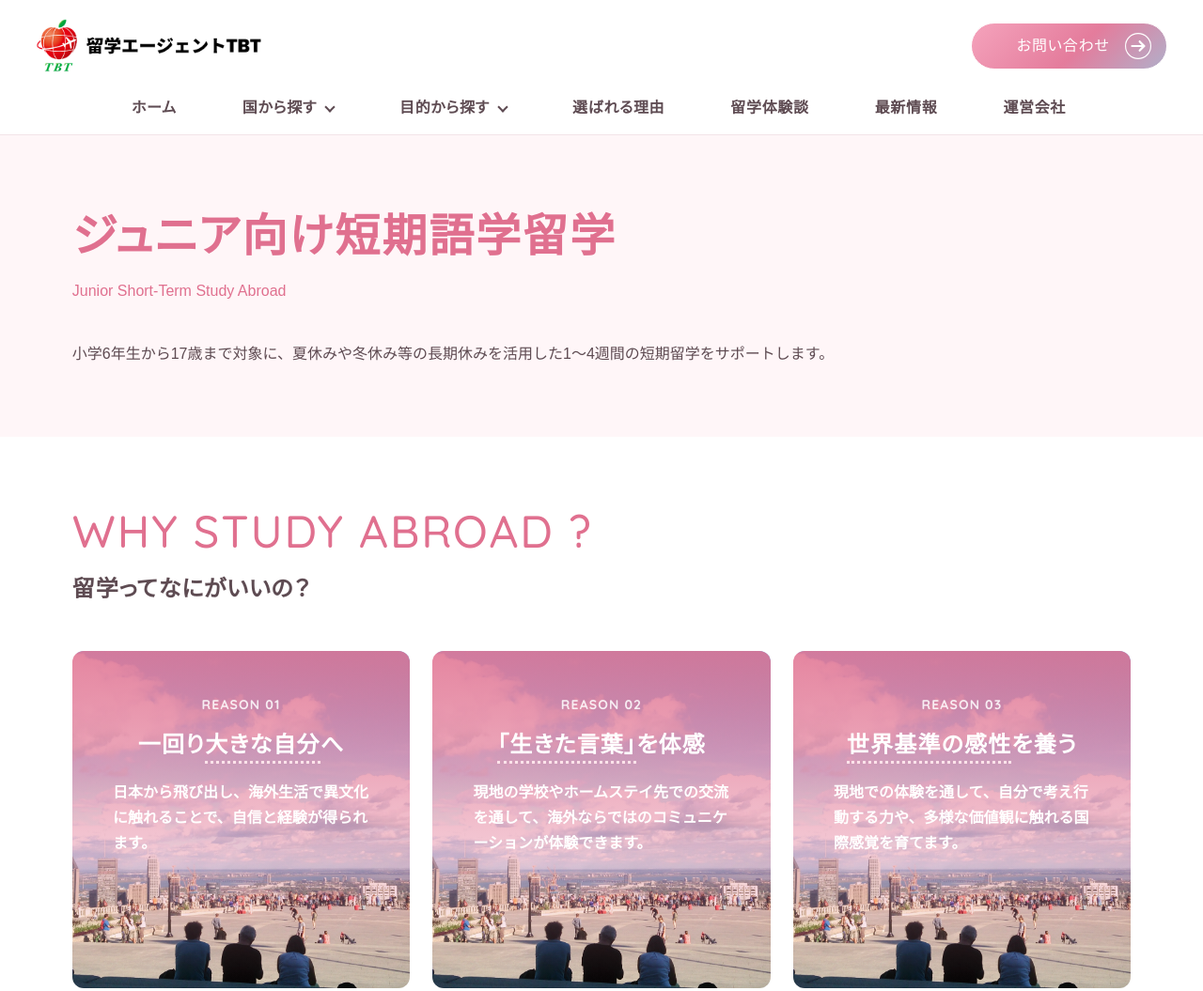
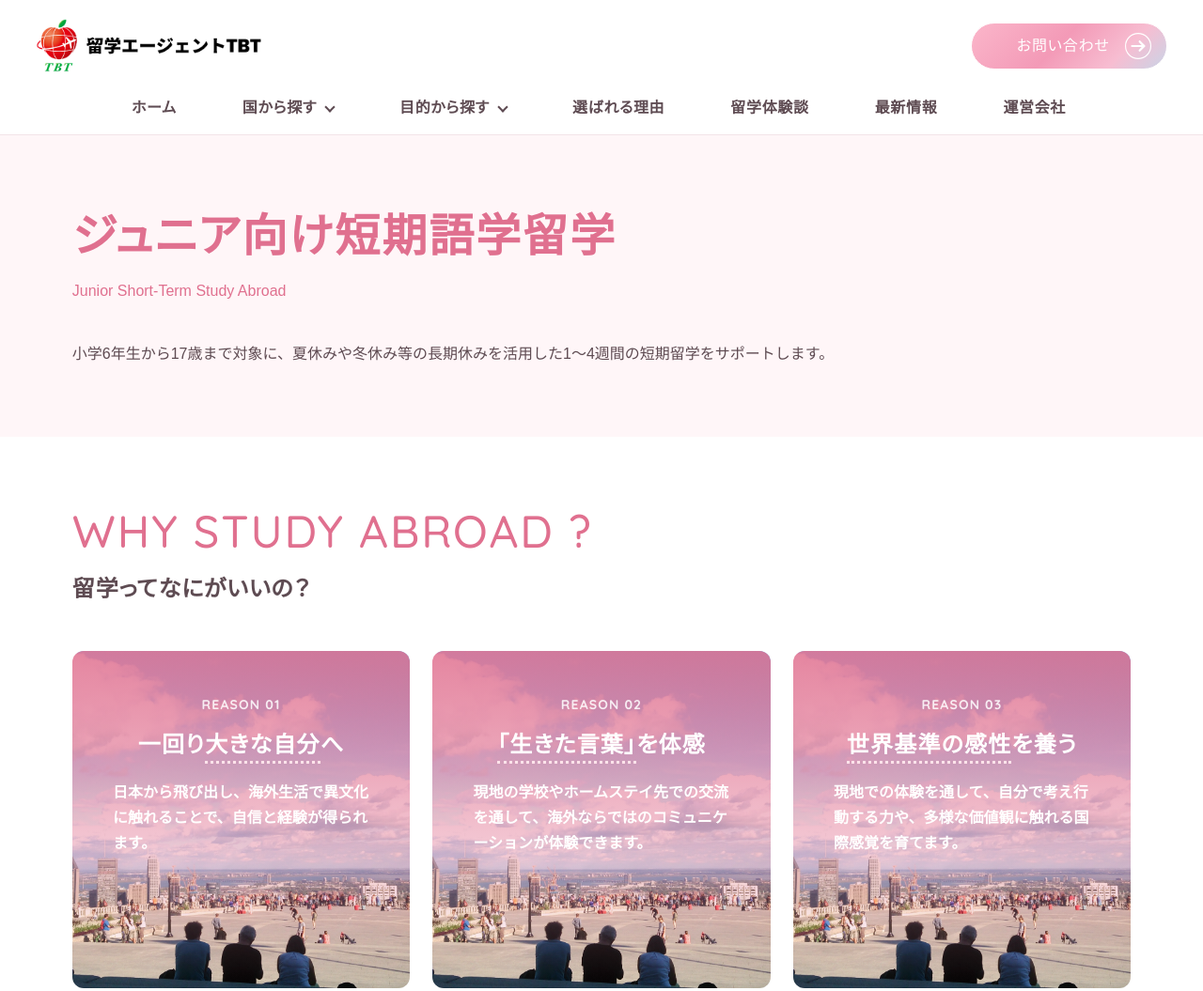
Before and after one commit to takeru-k/tbt-ryugaku, a plain HTML site: page purpose/junior-short.html in a window 1280 px wide. Shown: the top 1055 px of the page at 94% size. Drawn offline with Linux system fonts and the light colour scheme; files whose address does not match are found by name; a web font is replaced by a local one.

Commit message:
グラデーションを明るく調整し、白文字にやわらかい影を追加
Co-Authored-By: Claude Opus 5.5 <noreply@anthropic.com>

```diff
--- a/css/style.css
+++ b/css/style.css
@@ -134,15 +134,16 @@ li {
   --color-link: #d0607f;
   --gradient: radial-gradient(
     circle at center,
-    #ffc4d3 0%,
-    #ec8aaa 60%,
-    #9ed8ec 120%
+    #ffc2d4 0%,
+    #f395b4 55%,
+    #9bdcf2 115%
   );
   --linear-gradient: linear-gradient(
     135deg,
-    #f5a3bc 0%,
-    #e47c9c 55%,
-    #8fd1e8 130%
+    #fbb6ca 0%,
+    #f39ab7 45%,
+    #f7bdd1 75%,
+    #aee2f4 115%
   );
   --font-base:
     "Zen Maru Gothic", "ヒラギノ丸ゴ ProN", "Hiragino Maru Gothic ProN",
@@ -1681,6 +1682,7 @@ li {
   gap: 32px;
   color: #fff;
   background: var(--linear-gradient);
+  text-shadow: 0 1px 8px rgba(205, 85, 125, 0.45);
 }
 
 .p-cta__heading {
@@ -2052,6 +2054,7 @@ li {
   color: #fff;
   padding: 4px 20px;
   background: var(--linear-gradient);
+  text-shadow: 0 1px 4px rgba(205, 85, 125, 0.5);
   font-family: var(--font-english);
   font-size: 12px;
   font-weight: bold;
@@ -2174,6 +2177,7 @@ li {
   border-radius: 16px;
   background: var(--linear-gradient);
   padding: 36px 28px;
+  text-shadow: 0 1px 8px rgba(205, 85, 125, 0.45);
   display: flex;
   flex-direction: column;
   justify-content: space-between;
```
